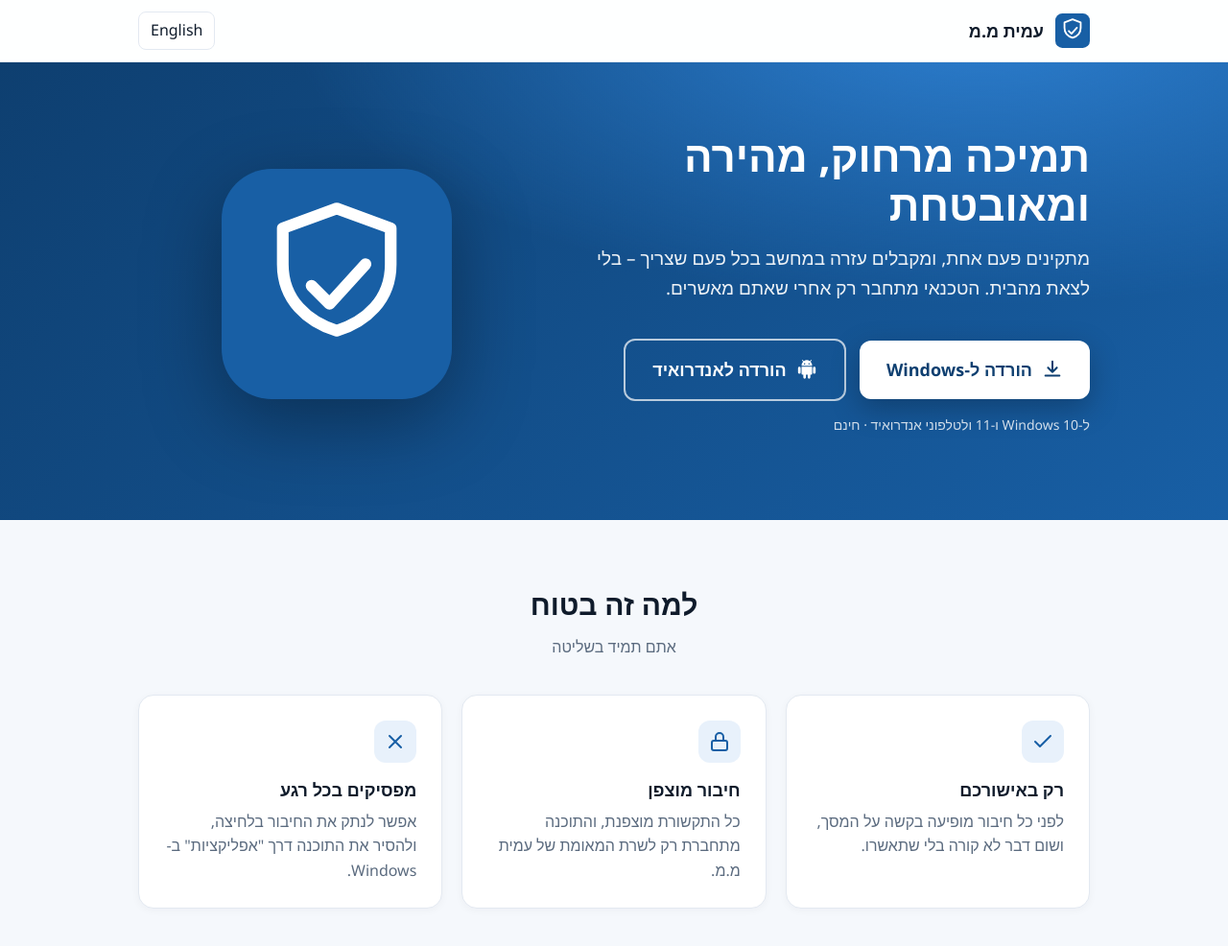
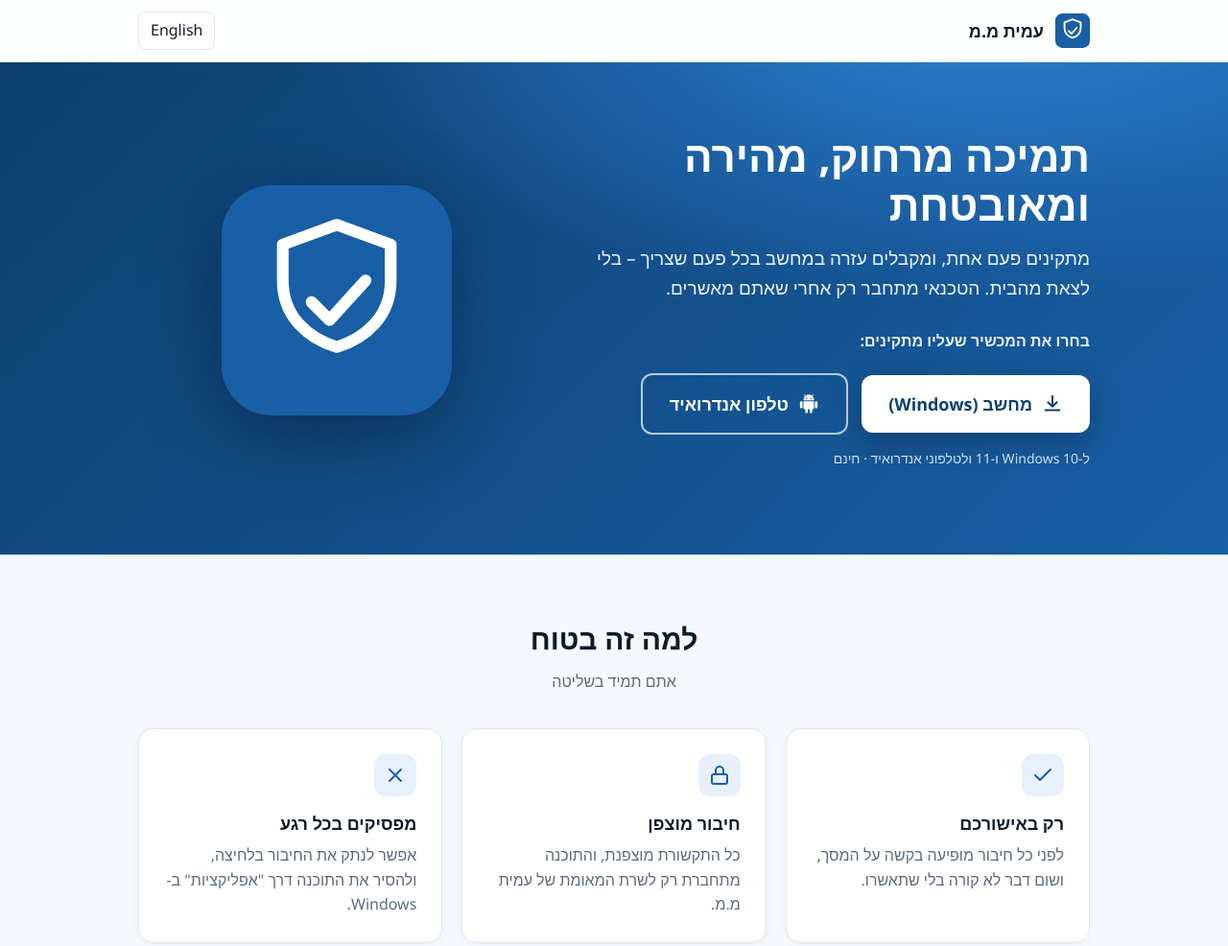
Before and after one commit to azombit/amitmm-support, a plain HTML site: page index.html in a window 1280 px wide. Shown: the top 986 px of the page at 96% size. Drawn offline with Linux system fonts and the light colour scheme.

Commit message:
Hero: choose PC or Android
Co-Authored-By: Claude Opus 5.5 <noreply@anthropic.com>

```diff
--- a/index.html
+++ b/index.html
@@ -23,13 +23,14 @@
   <div>
     <h1><span data-l="he">תמיכה מרחוק, מהירה ומאובטחת</span><span data-l="en">Fast, secure remote support</span></h1>
     <p><span data-l="he">מתקינים פעם אחת, ומקבלים עזרה במחשב בכל פעם שצריך – בלי לצאת מהבית. הטכנאי מתחבר רק אחרי שאתם מאשרים.</span><span data-l="en">Install once and get help on your computer whenever you need it, without leaving home. The technician connects only after you approve.</span></p>
+    <div class="pick"><span data-l="he">בחרו את המכשיר שעליו מתקינים:</span><span data-l="en">Choose the device you're installing on:</span></div>
     <a class="btn" id="dl" href="https://github.com/azombit/amitmm-support/releases/latest/download/ZRM-Client-Setup.exe">
       <svg viewBox="0 0 24 24" fill="none" stroke="currentColor" stroke-width="2.2" stroke-linecap="round" stroke-linejoin="round"><path d="M12 3v12m0 0l-5-5m5 5l5-5M4 19h16"/></svg>
-      <span data-l="he">הורדה ל-Windows</span><span data-l="en">Download for Windows</span>
+      <span data-l="he">מחשב (Windows)</span><span data-l="en">PC (Windows)</span>
     </a>
-    <a class="btn ghost" href="https://github.com/azombit/amitmm-support/releases/latest/download/ZrmAgent.apk">
+    <a class="btn ghost" id="dla" href="https://github.com/azombit/amitmm-support/releases/latest/download/ZrmAgent.apk">
       <svg viewBox="0 0 24 24" fill="currentColor"><path d="M6 9h12v8a1 1 0 01-1 1h-1v3a1.5 1.5 0 01-3 0v-3h-2v3a1.5 1.5 0 01-3 0v-3H7a1 1 0 01-1-1zM3.5 9A1.5 1.5 0 015 10.5v5a1.5 1.5 0 01-3 0v-5A1.5 1.5 0 013.5 9zm17 0a1.5 1.5 0 011.5 1.5v5a1.5 1.5 0 01-3 0v-5A1.5 1.5 0 0120.5 9zM15.5 2.6l1.2-1.6.8.6-1.2 1.6A6 6 0 0118 8H6a6 6 0 011.7-4.8L6.5 1.6l.8-.6 1.2 1.6a6 6 0 017 0zM9.5 5a.8.8 0 100 1.6.8.8 0 000-1.6zm5 0a.8.8 0 100 1.6.8.8 0 000-1.6z"/></svg>
-      <span data-l="he">הורדה לאנדרואיד</span><span data-l="en">Download for Android</span>
+      <span data-l="he">טלפון אנדרואיד</span><span data-l="en">Android phone</span>
     </a>
     <div class="meta"><span data-l="he">ל-Windows 10 ו-11 ולטלפוני אנדרואיד · חינם</span><span data-l="en">Windows 10 / 11 and Android phones · free</span></div>
   </div>
--- a/style.css
+++ b/style.css
@@ -51,3 +51,4 @@
   html[lang="en"] [data-l="en"]{display:revert}
   @media (max-width:860px){.hero .wrap{grid-template-columns:1fr;text-align:center}.hero p{margin-inline:auto}.logo-big{width:160px;height:160px;grid-row:1}.grid,.steps{grid-template-columns:1fr 1fr}.hero h1{font-size:34px}}
   @media (max-width:560px){.grid,.steps{grid-template-columns:1fr}}
+  .pick{font-weight:600;opacity:.9;margin:0 0 10px}
```
